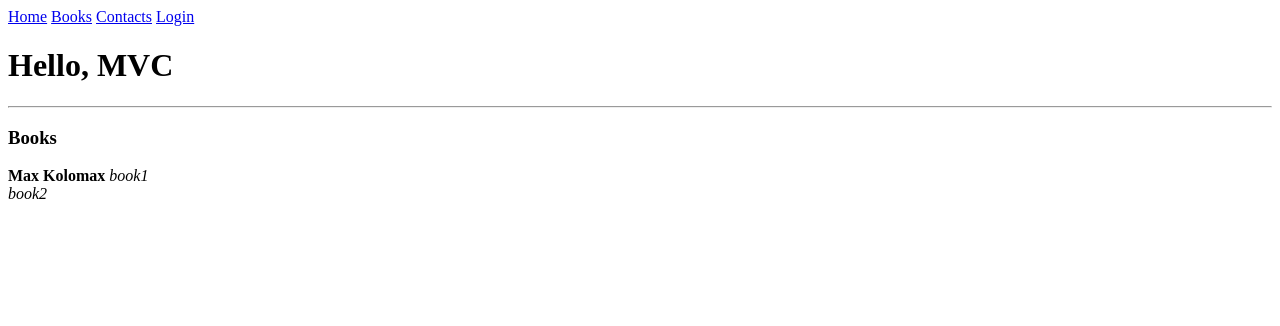
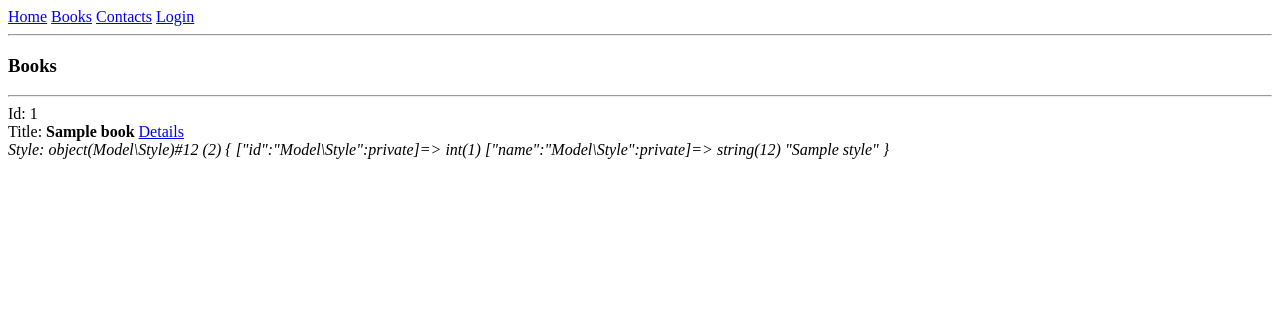
Before and after one commit to ihorinho/modul4, a PHP site: page /mymvc/index.php?route=book/index in a window 1280 px wide. Shown: the top 326 px of the page. Run offline with PHP 8.4, Linux system fonts and the light colour scheme; tables that the repository leaves empty or names only in its code hold one stand-in row (values such as "Sample post").

Commit message:
added BookRepository, StyleRepository, insert Style as object into books 2

```diff
--- a/Controller/BookController.php
+++ b/Controller/BookController.php
@@ -1,16 +1,29 @@
 <?php
 namespace Controller;
 use Library\Controller;
+use Model\BookRepository;
+use Library\Request;
+
 class BookController extends Controller{
 
 	public function indexAction(){
 
-		$books = ['book1', 'book2'];
-		$author = 'Max Kolomax';
-		$args = ['books'=>$books, 'author' => $author];
+		$repo = new BookRepository();
+		$books = $repo->getAllActive();
+
+		$args = ['books'=>$books];
 		return $this->render('index.phtml',$args);
 	}
-	public function showAction(){
-		return 'books/show page';
+
+	public function showAction(Request $request){
+		if(null === ($id = $request->get('id'))){
+			return 'Error! Book not found';
+		}
+
+		$repo = new BookRepository();
+		$book = $repo->getById($id);
+
+		$args = ['book' => $book];
+		return $this->render('show.phtml', $args);
 	}
 }
--- /dev/null
+++ b/Model/Book.php
@@ -0,0 +1,121 @@
+<?php
+
+namespace Model;
+
+use Model\StyleRepository;
+
+class Book{
+	private $id;
+    private $title;
+    private $description;
+    private $is_active;
+    private $price;
+    private $style;
+
+    /**
+     * @param mixed $description
+     */
+    public function setDescription($description)
+    {
+        $this->description = $description;
+        return $this;
+    }
+
+    /**
+     * @return mixed
+     */
+    public function getDescription()
+    {
+        return $this->description;
+    }
+
+    /**
+     * @param mixed $id
+     */
+    public function setId($id)
+    {
+        $this->id = $id;
+        return $this;
+    }
+
+    /**
+     * @return mixed
+     */
+    public function getId()
+    {
+        return $this->id;
+    }
+
+    /**
+     * @param mixed $is_active
+     */
+    public function setIsActive($is_active)
+    {
+        $this->is_active = $is_active;
+        return $this;
+    }
+
+    /**
+     * @return mixed
+     */
+    public function IsActive()
+    {
+        return $this->is_active;
+    }
+
+    /**
+     * @param mixed $price
+     */
+    public function setPrice($price)
+    {
+        $this->price = $price;
+        return $this;
+    }
+
+    /**
+     * @return mixed
+     */
+    public function getPrice()
+    {
+        return $this->price;
+    }
+
+    /**
+     * @param mixed $style
+     */
+    public function setStyle($style_id)
+    {
+        $repo = new StyleRepository();
+        $this->style = $repo->getByID($style_id);
+
+        return $this;
+    }
+
+    /**
+     * @return mixed
+     */
+    public function getStyle($show_style = false)
+    {
+        if($show_style){
+        	return $this->style->getName();
+        }
+        return $this->style;
+    }
+
+    /**
+     * @param mixed $title
+     */
+    public function setTitle($title)
+    {
+        $this->title = $title;
+        return $this;
+    }
+
+    /**
+     * @return mixed
+     */
+    public function getTitle()
+    {
+        return $this->title;
+    }
+}
--- /dev/null
+++ b/Model/BookRepository.php
@@ -0,0 +1,63 @@
+<?php
+
+namespace Model;
+
+use Library\DbConnection;
+use Model\Book;
+use Library\Request;
+
+class BookRepository{
+	private $pdo;
+
+	public function __construct(){
+		$this->pdo = DbConnection::getInstance()->getPDO();
+	}
+
+	private function getBooksArray($sth, $single = false){
+		$books = array();
+
+		while($row = $sth->fetch(\PDO::FETCH_ASSOC)){
+			$book = (new Book())
+					->setId($row['id'])
+					->setTitle($row['title'])
+					->setDescription($row['description'])
+					->setIsActive($row['is_active'])
+					->setPrice($row['price'])
+					->setStyle($row['style_id']);
+
+			$books[] = $book;
+		}
+
+		if($single){
+			return $books[0];
+		}
+
+		return $books;
+	}
+
+	public function getAll(){
+
+		$sql = "SELECT * FROM book";
+		$sth = $this->pdo->query($sql);
+
+		return $this->getBooksArray($sth);
+	}
+
+	public function getAllActive(){
+
+		$sql = "SELECT * FROM book WHERE is_active = :num";
+		$sth = $this->pdo->prepare($sql);
+		$sth->execute(array('num' => 1));
+
+		return $this->getBooksArray($sth);
+	}
+
+	public function getById($id){
+
+		$sql = "SELECT * FROM book WHERE id = :id";
+		$sth = $this->pdo->prepare($sql);
+		$sth->execute(array('id' => $id));
+
+		return $this->getBooksArray($sth, true);
+	}
+}
--- /dev/null
+++ b/Model/Style.php
@@ -0,0 +1,43 @@
+<?php
+
+namespace Model;
+
+class Style{
+	private $id;
+	private $name;
+
+	/**
+     * @param mixed $id
+     */
+    public function setId($id)
+    {
+        $this->id = $id;
+        return $this;
+    }
+
+    /**
+     * @return mixed
+     */
+    public function getId()
+    {
+        return $this->id;
+    }
+
+    /**
+     * @param mixed $name
+     */
+    public function setName($name)
+    {
+        $this->name = $name;
+        return $this;
+    }
+
+    /**
+     * @return mixed
+     */
+    public function getName()
+    {
+        return $this->name;
+    }
+
+}
--- /dev/null
+++ b/Model/StyleRepository.php
@@ -0,0 +1,22 @@
+<?php
+
+namespace Model;
+use Library\DbConnection;
+use Model\Style;
+
+class StyleRepository{
+
+	public function getById($id){
+		$pdo = DbConnection::getInstance()->getPDO();
+		$sql = "SELECT * FROM style WHERE id = :id";
+		$sth = $pdo->prepare($sql);
+		$sth->execute(array('id' => $id));
+		$row = $sth->fetch(\PDO::FETCH_ASSOC);
+
+		$style = (new Style())
+				->setId($row['id'])
+				->setName($row['name']);
+
+		return $style;
+	}
+}
--- a/View/Book/index.phtml
+++ b/View/Book/index.phtml
@@ -1,5 +1,7 @@
 <h3>Books</h3>
-<b><?=$author?></b>
 <?php foreach($books as $book) :?>
-<i><?=$book?></i><br/>
+<hr>
+Id: <?=$book->getId()?><br/>
+Title: <b><?=$book->getTitle()?></b> <a href="/mymvc/index.php?route=book/show&id=<?=$book->getId()?>">Details</a><br/>
+<i>Style: <?=var_dump($book->getStyle())?></i><br/>
 <?php endforeach;?>
--- /dev/null
+++ b/View/Book/show.phtml
@@ -0,0 +1,6 @@
+<h3><?=$book->getTitle()?></h3>
+<hr>
+<i>Style: <?=$book->getStyle(true)?></i><br/>
+<p>Description:</p>
+<p><?=$book->getDescription()?></p>
+<i>Price: <?=$book->getPrice()?> UAH</i>
--- a/View/layout.phtml
+++ b/View/layout.phtml
@@ -11,7 +11,8 @@
 		<a href="/mymvc/index.php?route=site/contacts">Contacts</a>
 		<a href="/mymvc/index.php?route=security/login">Login</a>
 	</header>
-	<h1>Hello, MVC</h1>
+
+	<b><?=\Library\Session::getFlash()?></b>
 	<hr/>
 	<?=$content?>
 </body>
--- a/index.php
+++ b/index.php
@@ -7,6 +7,7 @@ define('LIB_PATH', ROOT . 'Library' . DS);
 use Library\Request;
 use Library\Controller;
 use Library\Config;
+use Library\Session;
 
 //Autoload
 spl_autoload_register(function($classname){
@@ -21,6 +22,7 @@ spl_autoload_register(function($classname){
 //Define Controller and Action
 
 try{
+	Session::start();
 
 	Config::set('db_user', 'root');
 	Config::set('db_password', '');
```
Also changed, not shown: Controller/SiteController.php (+6 -2 lines), Model/FeedbackMapper.php (added, +21 -0 lines).
